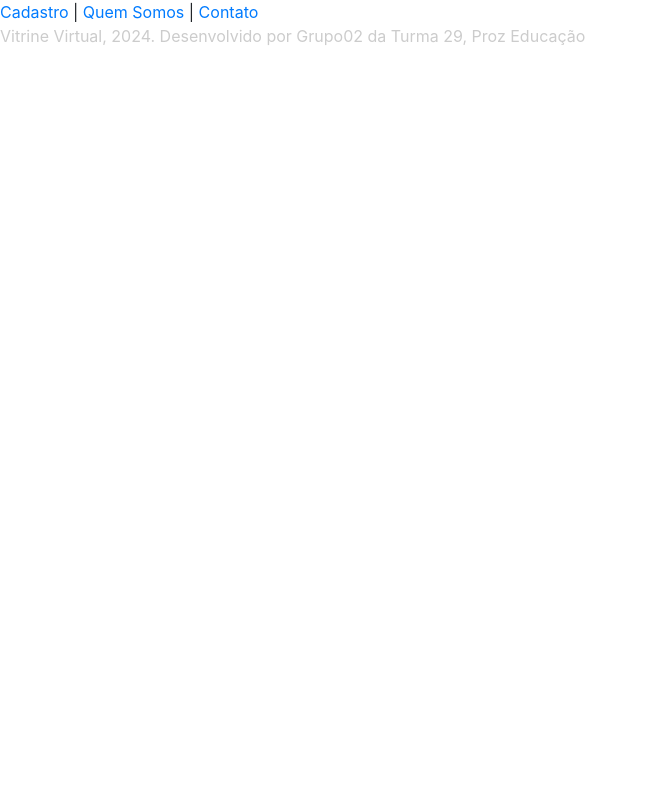
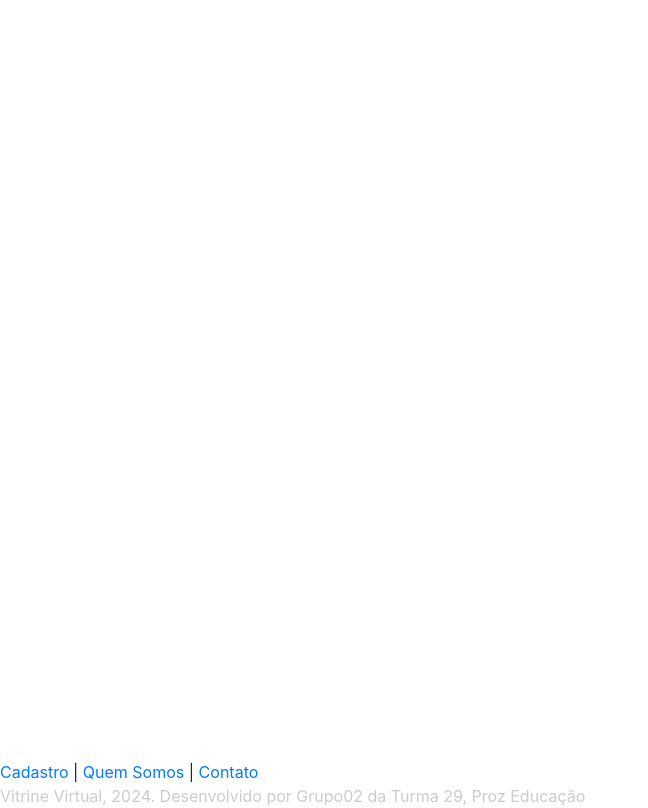
Before and after one commit to viviangermanoo/projeto_final_proz, a plain HTML site: page buscar/footer.html in a window 1280 px wide. Shown: the whole page, without its empty margins (0-648 px from the left). Drawn offline with nearby package versions, Linux system fonts and the light colour scheme.

Commit message:
Update footer.html

```diff
--- a/buscar/footer.html
+++ b/buscar/footer.html
@@ -1,5 +1,13 @@
 <!DOCTYPE html>
 <html lang="pt-BR">
+  <style>
+    footer{
+        position: absolute;
+        bottom: 0;
+        width: 100%;
+        height: 2.5rem;
+}
+    </style>
  <head>
     <link rel="stylesheet" href="https://stackpath.bootstrapcdn.com/bootstrap/4.1.3/css/bootstrap.min.css" integrity="sha384-MCw98/SFnGE8fJT3GXwEOngsV7Zt27NXFoaoApmYm81iuXoPkFOJwJ8ERdknLPMO" crossorigin="anonymous">
     <meta charset="UTF-8">
```
